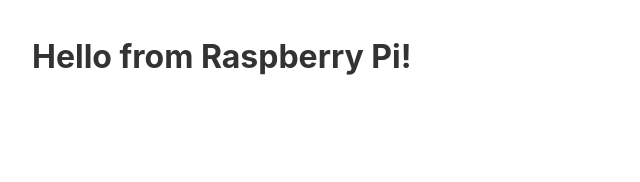
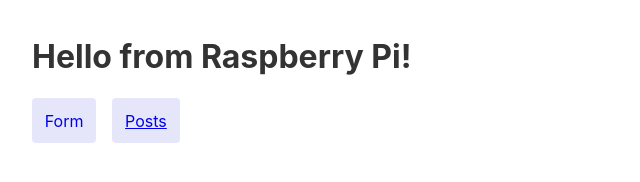
Before and after one commit to jasonflorentino/first-time-fullstack, a website: page public/pages/all.html in a window 1280 px wide. Shown: the whole page, without its empty margins (0-640 px from the left). Drawn offline with Linux system fonts and the light colour scheme; no server answers.

Commit message:
Add links between form page and view page
Create a simple nav element that links between the page that posts to the database and the page that shows the posts.

```diff
--- a/public/all.html
+++ b/public/pages/all.html
@@ -5,10 +5,16 @@
     <meta http-equiv="X-UA-Compatible" content="IE=edge">
     <meta name="viewport" content="width=device-width, initial-scale=1.0">
     <title>Document</title>
-    <link rel="stylesheet" href="styles.css">
+    <link rel="stylesheet" href="../styles.css">
 </head>
 <body>
 	<h1>Hello from Raspberry Pi!</h1>
+    <nav class="nav">
+		<ul class="nav__list">
+			<li class="nav__item"><a class="nav__link" href="../index.html">Form</a></li>
+			<li class="nav__item"><a class="nav__link--active" href="#">Posts</a></li>
+		</ul>
+	</nav>
     <div class="dataContainer">
     </div>
     <script src="./all.js"></script>
--- a/public/styles.css
+++ b/public/styles.css
@@ -12,6 +12,12 @@
 p {
 	margin: 0;
 	margin-bottom: .5rem;
+}
+
+ul, li {
+	margin: 0;
+	padding: 0;
+	list-style: none;
 }
 
 form {
@@ -36,6 +42,33 @@
 	border-radius: .25rem;
 }
 
+.nav {
+	margin-bottom: 1rem;
+}
+
+.nav__list {
+	display: flex;
+}
+
+.nav__item {
+	padding: .8rem;
+	margin-right: 1rem;
+	background-color: lavender;
+	border-radius: .25rem;
+}
+
+.nav__link {
+	text-decoration: none;
+}
+
+.nav__link:hover {
+	text-decoration: underline;
+}
+
+.nav__link:visited {
+	color: inherit;
+}
+
 .data {
 	margin-bottom: 1rem;
 	padding: 2rem;
```
Also changed, not shown: public/index.html (+6 -0 lines), public/pages/all.js (renamed from public/all.js), 1 other file.
